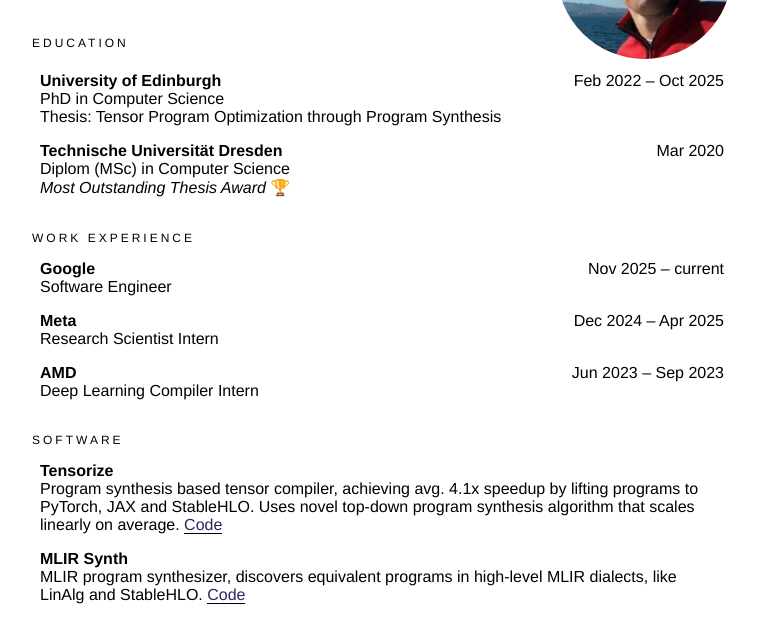
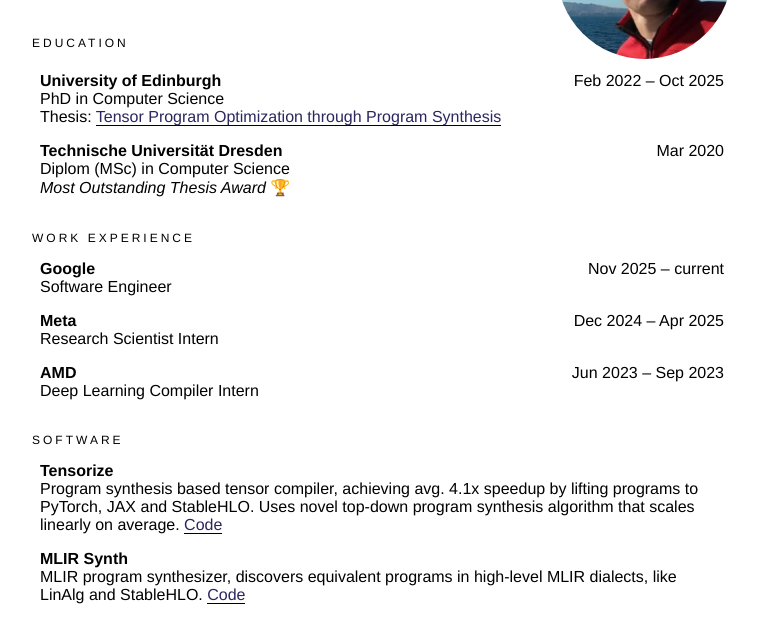
Before and after one commit to alexanderb14/alexanderb14.github.io, a plain HTML site: page index.html in a window 1280 px wide. Shown: the part 124-741 px from the top of the page, without its empty margins (258-1021 px from the left). Drawn offline with Linux system fonts and the light colour scheme.

Commit message:
Add PhD thesis PDF

```diff
--- a/index.html
+++ b/index.html
@@ -50,7 +50,7 @@
             <td class="pub-title">
               <strong>University of Edinburgh</strong><br>
               PhD in Computer Science<br>
-              Thesis: Tensor Program Optimization through Program Synthesis<br>
+              Thesis: <a href="https://era.ed.ac.uk/bitstream/handle/1842/44305/BrauckmannA_2025.pdf">Tensor Program Optimization through Program Synthesis</a><br>
             </td>
             <td class="pub-conference">
               Feb 2022 – Oct 2025
```
